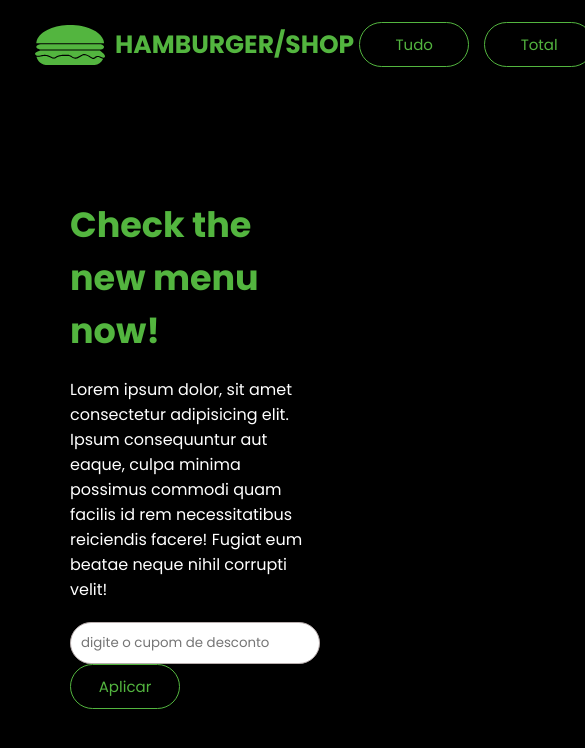
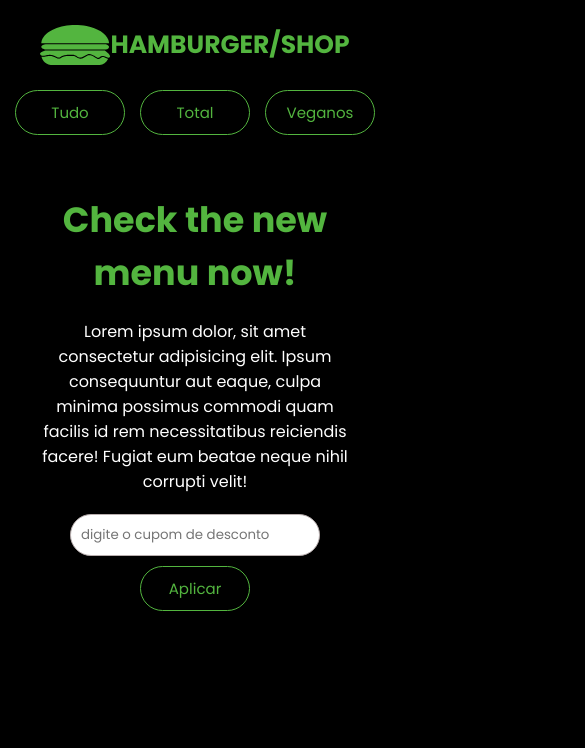
Before and after one commit to VictorBonifac10/menu-online, a plain HTML site: page index.html in a window 390 px wide. Shown: the top 748 px of the page, 585 px wide, since content can reach past the window. Drawn offline with Linux system fonts and the light colour scheme.

Commit message:
Create Readme.md

```diff
--- a/css/style.css
+++ b/css/style.css
@@ -9,6 +9,7 @@
 
 body {
     background-color: black;
+    height: 100vh;
 }
 
 header {
@@ -19,7 +20,7 @@ header {
     align-items: center;
 }
 
-.logo{
+.logo {
     width: 70px;
 }
 
@@ -29,7 +30,7 @@ header {
     margin: 5px;
 }
 
-#links{
+#links {
     display: flex;
     gap: 15px;
 }
@@ -55,7 +56,6 @@ header {
 }
 
 #title {
-    margin-left: 10px;
     font-size: 25px;
     color: rgb(83, 181, 63);
 }
@@ -70,10 +70,6 @@ header {
     margin-bottom: 20px;
 }
 
-#content-two {
-    margin-left: 100px;
-}
-
 .container-button {
     margin: 30px 0;
     display: flex;
@@ -84,29 +80,26 @@ header {
 
 main {
     display: flex;
-    margin: 10px;
-    padding: 30px;
+    padding: 40px;
+    justify-content: space-between;
     align-items: center;
 }
 
 #content {
     margin-top: 80px;
-    margin-left: 30px;
     max-width: 500px;
 }
 
-input{
+input {
     width: 250px;
     padding: 10px;
     border: 1px solid #b8aeae;
     border-radius: 50px;
-
 }
 
 ul {
     list-style: none;
     display: grid;
-    /*aqui podemos definir quantas linhas e colunas desejamos ter no layout*/
     grid-template-columns: 150px 150px 150px;
     justify-content: center;
     gap: 20px;
@@ -134,8 +127,40 @@ p {
     color: rgb(83, 181, 63);
 }
 
-.showValueAll{
+.showValueAll {
     margin-top: 20px;
     font-weight: bold;
     color: rgb(83, 181, 63);
 }
+
+@media screen and (max-width: 1000px) {
+    header {
+        display: flex;
+        flex-direction: column;
+        justify-content: center;
+        gap: 20px;
+    }
+
+    main {
+        display: flex;
+        flex-direction: column;
+        justify-content: center;
+        text-align: center;
+        gap: 20px;
+    }
+
+    #content {
+        margin-top: 10px;
+    }
+
+    input{
+        margin-bottom: 10px;
+    }
+}
+
+@media screen and (max-width:500px) {
+
+    ul {
+        grid-template-columns: 150px 150px;
+    }
+}
```
Also changed, not shown: 1 other file.
